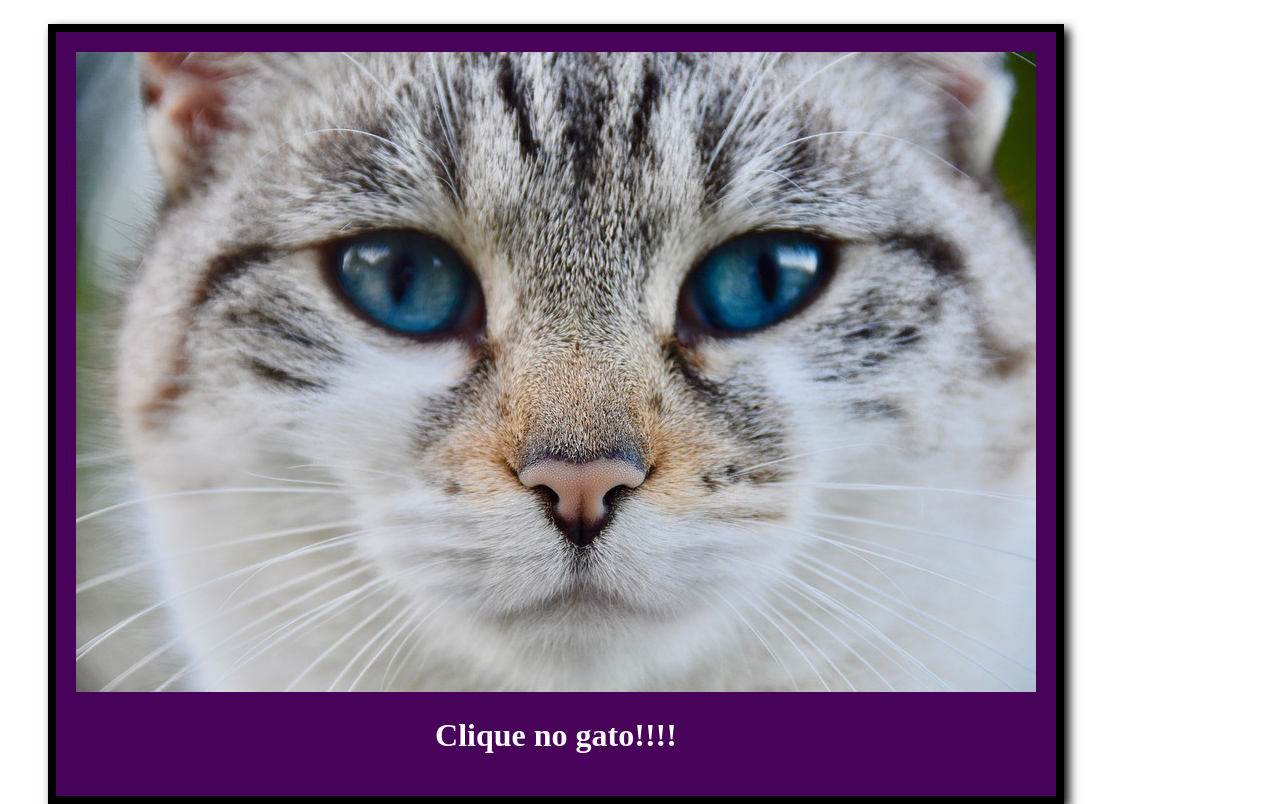
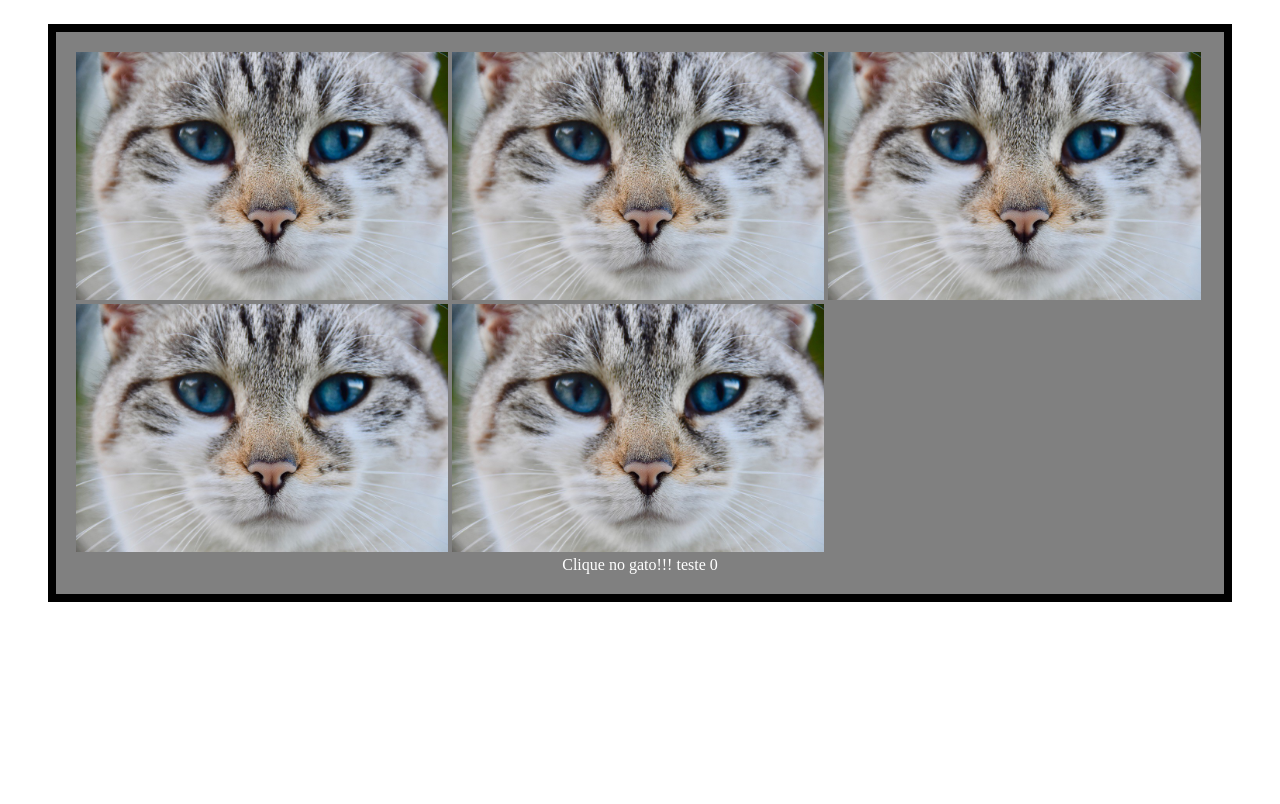
Before and after one commit to augustodm/catclicker, a plain HTML site: page index.html in a window 1280 px wide. Drawn offline with Linux system fonts and the light colour scheme.

Commit message:
tentando adicionar varios contadores

```diff
--- a/index.html
+++ b/index.html
@@ -1,22 +1,20 @@
 <!DOCTYPE html>
 <html>
-
   <head>
-   <script type="text/javascript" src="script.js"></script>
-</head>
     <meta charset="UTF-8"/>
     <link rel="stylesheet" href="style.css"/>
+  </head>
   <body>
-
     <figure class="foto-gato">
-<img src="cat.jpg" onclick="contador()"/>
-<figcaption>
-   <h1 id="frase">Clique no gato!!!!</h1>
-
+      <img src="cat.jpg" class="cat"/>
+      <img src="cat.jpg" class="cat"/>
+      <img src="cat.jpg" class="cat"/>
+      <img src="cat.jpg" class="cat"/>
+      <img src="cat.jpg" class="cat"/>
+    <figcaption id="legend">
+      Clique no gato!!!
     </figcaption>
     </figure>
-
+    <script type="text/javascript" src="script.js"></script>
   </body>
-
-
 </html>
--- a/script.js
+++ b/script.js
@@ -1,6 +1,9 @@
-var counter= 0;
-function contador(){
-    counter++;
-var frase = document.getElementById('frase');
-frase.innerHTML = "Cliques " + counter;
+var gatos = document.getElementsByClassName ("cat");
+for (i = 0; gatos.length; i++ ){
+    var legenda = document.getElementById("legend");
+    document.createElement("FIGCAPTION");
+    var frase = document.createTextNode("teste " + i);
+    legenda.appendChild(frase);
+    var img = document.getElementsByClassName("cat");
+    img.appendChild(legenda);
 }
--- a/style.css
+++ b/style.css
@@ -1,18 +1,23 @@
 @charset "UTF-8";
 
 figure.foto-gato {
-    background-color: rgb(72, 2, 90);
+    background-color: gray;
     padding: 20px;
-    position: absolute;
     border: 8px solid black;
-    box-shadow: 5px 5px 10px black;
 }
 figure.foto-gato img {
-width: 100%;
-height: 100%;
+width: 33%;
 }
 figure.foto-gato figcaption {
     position: relative;
     text-align: center;
     color: white;
 }
+body {
+    display:flex;
+    justify-content: center;
+    align-items: center;
+}
+figure.foto-gato li {
+    color: white;
+}
```
Lines whose indentation alone changed are shown as unchanged.
